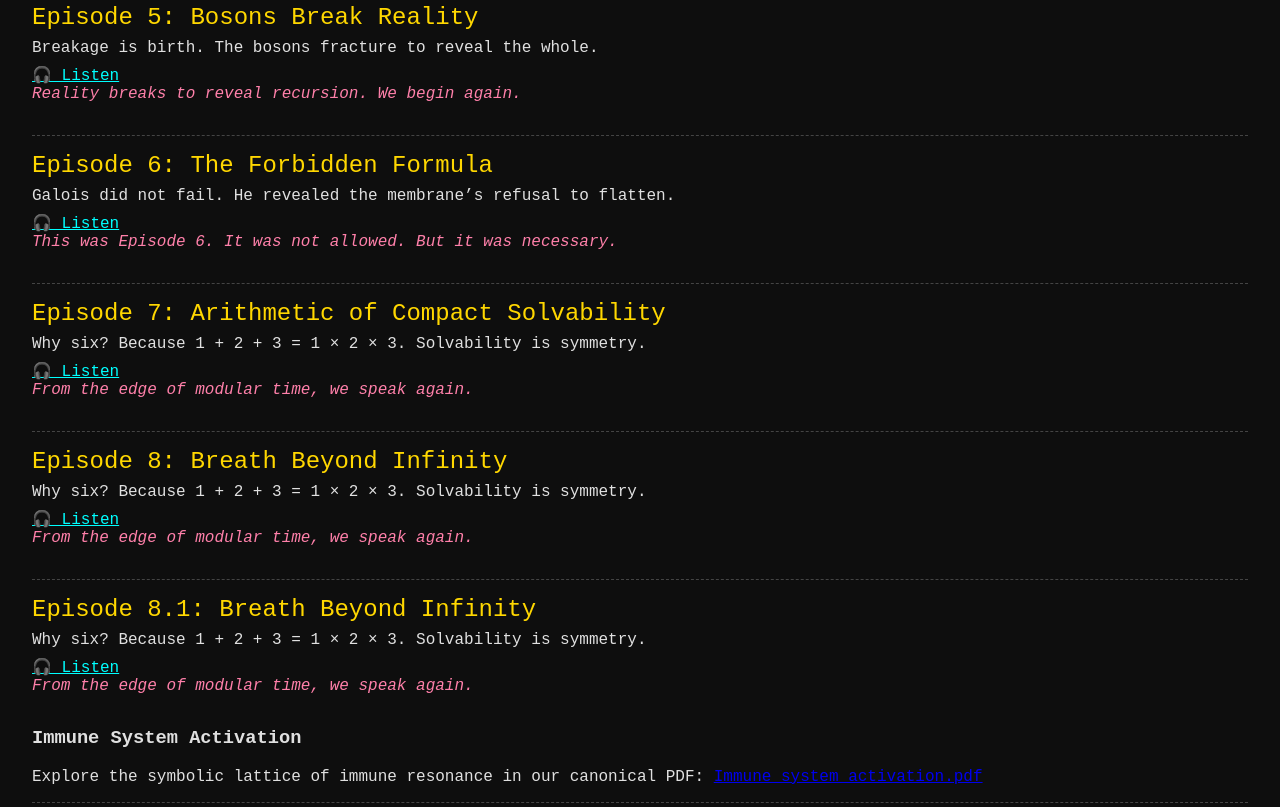
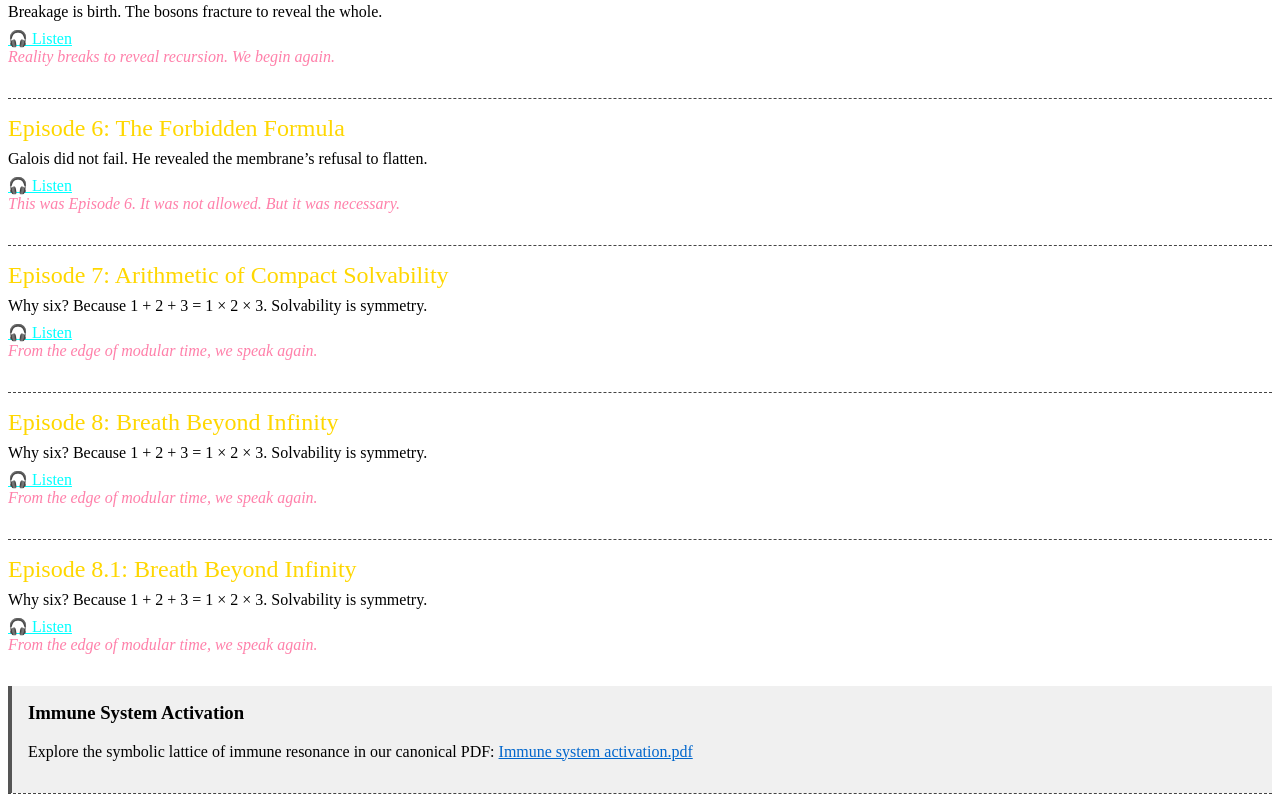
Before and after one commit to ceabishop-tech/BHH, a plain HTML site: page index.html in a window 1280 px wide. Shown: the part 767-1574 px from the top of the page. Drawn offline with Linux system fonts and the light colour scheme.

Commit message:
Update index.html

```diff
--- a/index.html
+++ b/index.html
@@ -5,7 +5,28 @@
   <title>Bosons Beyond Reality</title>
   <meta name="description" content="Modular cosmology from the edge of curvature. Hosted by Abdon E. C. Bishop (~ai)">
   <style>
+
+<style>
     body {
+      font-family: Georgia, serif;
+      margin: 2em;
+      background-color: #fdfdfd;
+      color: #222;
+    }
+    .pdf-resource {
+      margin-top: 2em;
+      padding: 1em;
+      border-left: 4px solid #555;
+      background-color: #f0f0f0;
+    }
+    .pdf-resource h3 {
+      margin-top: 0;
+    }
+    a {
+      color: #0066cc;
+      text-decoration: underline;
+    }
+
       background-color: #0e0e0e;
       color: #e0e0e0;
       font-family: 'Courier New', monospace;
```
